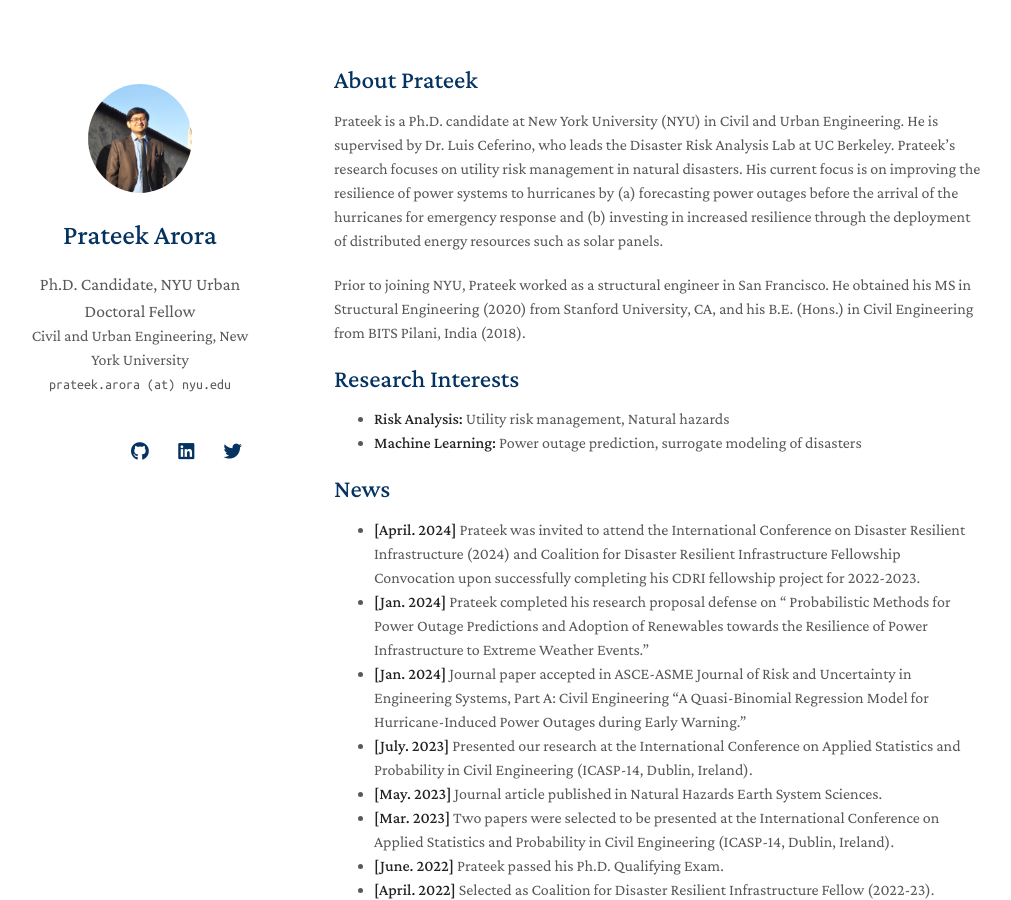
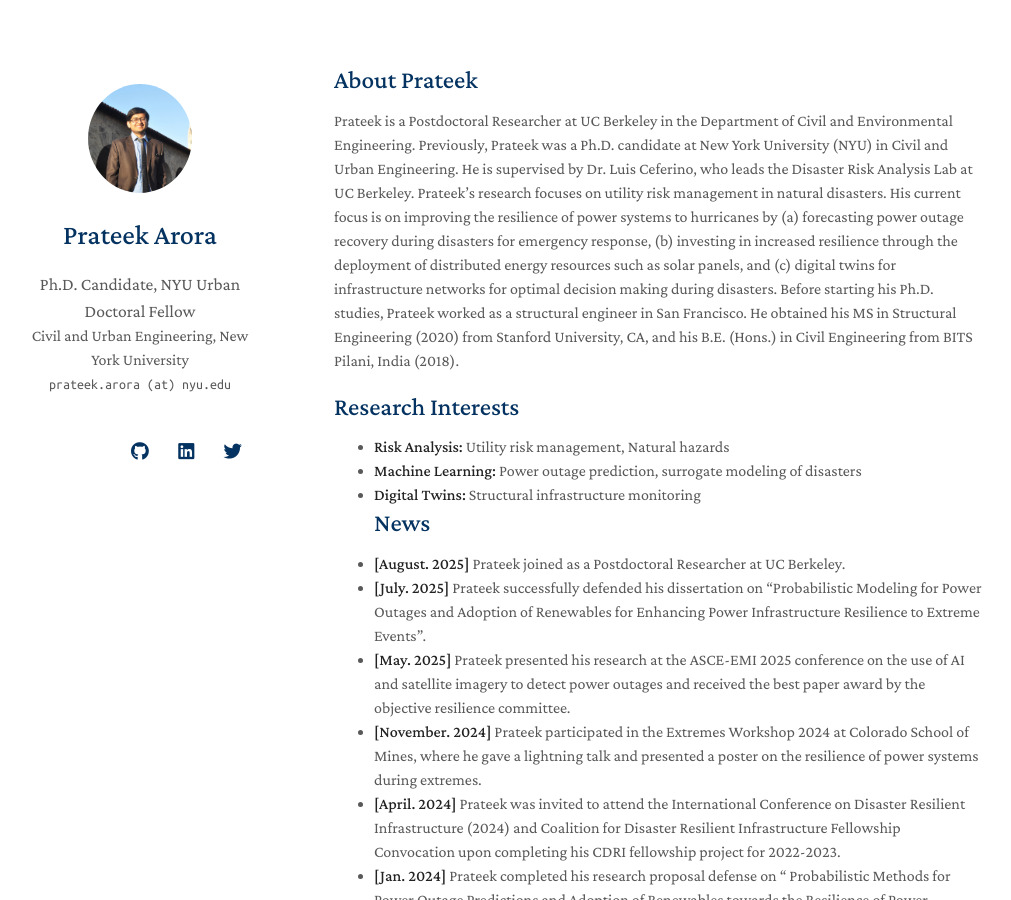
Before and after one commit to pa56/profile, a Jekyll site: the page built from index.md, in a window 1280 px wide and 900 px high. Shown: the whole window, without its empty margins (136-1147 px from the left). Built offline with Jekyll 4.4.1, drawn with Linux system fonts in a browser that asks for light colours; nearby versions of some CDN libraries; a style sheet for code colours, icons or effects is not loaded; our own code applies the rules of GitHub Pages for plain Markdown files.

Commit message:
Update index.md

```diff
--- a/index.md
+++ b/index.md
@@ -4,17 +4,19 @@ layout: homepage
 
 ## About Prateek
 
-Prateek is a Ph.D. candidate at New York University (NYU) in Civil and Urban Engineering. He is supervised by Dr. Luis Ceferino, who leads the Disaster Risk Analysis Lab at UC Berkeley. Prateek's research focuses on utility risk management in natural disasters. His current focus is on improving the resilience of power systems to hurricanes by (a) forecasting power outages before the arrival of the hurricanes for emergency response and (b) investing in increased resilience through the deployment of distributed energy resources such as solar panels.
-
-Prior to joining NYU, Prateek worked as a structural engineer in San Francisco. He obtained his MS in Structural Engineering (2020) from Stanford University, CA, and his B.E. (Hons.) in Civil Engineering  from BITS Pilani, India (2018).
+Prateek is a Postdoctoral Researcher at UC Berkeley in the Department of Civil and Environmental Engineering. Previously, Prateek was a Ph.D. candidate at New York University (NYU) in Civil and Urban Engineering. He is supervised by Dr. Luis Ceferino, who leads the Disaster Risk Analysis Lab at UC Berkeley. Prateek's research focuses on utility risk management in natural disasters. His current focus is on improving the resilience of power systems to hurricanes by (a) forecasting power outage recovery  during disasters for emergency response, (b) investing in increased resilience through the deployment of distributed energy resources such as solar panels, and (c) digital twins for infrastructure networks for optimal decision making during disasters. Before starting his Ph.D. studies, Prateek worked as a structural engineer in San Francisco. He obtained his MS in Structural Engineering (2020) from Stanford University, CA, and his B.E. (Hons.) in Civil Engineering  from BITS Pilani, India (2018).
 
 ## Research Interests
 
 - **Risk Analysis:** Utility risk management, Natural hazards
 - **Machine Learning:** Power outage prediction, surrogate modeling of disasters
-
+- **Digital Twins:** Structural infrastructure monitoring
 ## News
-- **[April. 2024]** Prateek was invited to attend the International Conference on Disaster Resilient Infrastructure (2024) and Coalition for Disaster Resilient Infrastructure Fellowship Convocation upon successfully completing his CDRI fellowship project for 2022-2023.
+- **[August. 2025]** Prateek joined as a Postdoctoral Researcher at UC Berkeley.
+- **[July. 2025]** Prateek successfully defended his dissertation on "Probabilistic Modeling for Power Outages and Adoption of Renewables for Enhancing Power Infrastructure Resilience to Extreme Events".
+- **[May. 2025]** Prateek presented his research at the ASCE-EMI 2025 conference on the use of AI and satellite imagery to detect power outages and received the best paper award by the objective resilience committee.
+- **[November. 2024]** Prateek participated in the Extremes Workshop 2024 at Colorado School of Mines, where he gave a lightning talk and presented a poster on the resilience of power systems during extremes.
+- **[April. 2024]** Prateek was invited to attend the International Conference on Disaster Resilient Infrastructure (2024) and Coalition for Disaster Resilient Infrastructure Fellowship Convocation upon completing his CDRI fellowship project for 2022-2023.
 - **[Jan. 2024]** Prateek completed his research proposal defense on " Probabilistic Methods for Power Outage Predictions and Adoption of Renewables towards the Resilience of Power Infrastructure to Extreme Weather Events."
 - **[Jan. 2024]** Journal paper accepted in ASCE-ASME Journal of Risk and Uncertainty in Engineering Systems, Part A: Civil Engineering "A Quasi-Binomial Regression Model for Hurricane-Induced Power Outages during Early Warning."
 - **[July. 2023]** Presented our research at the International Conference on Applied Statistics and Probability in Civil Engineering (ICASP-14, Dublin, Ireland).
```
